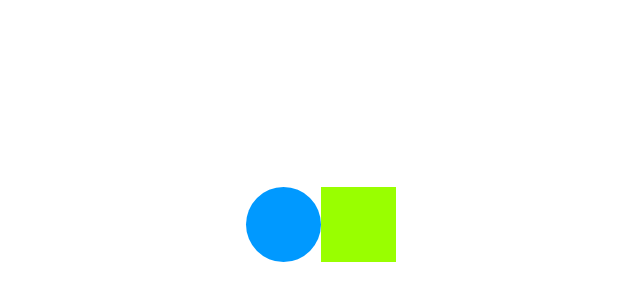
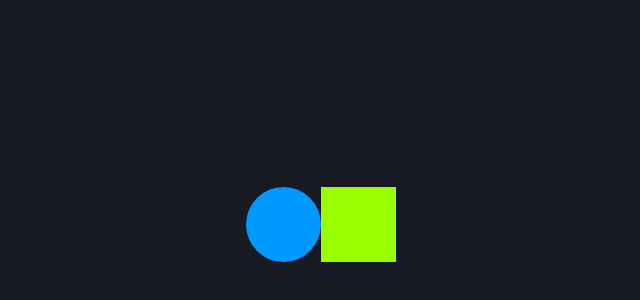
Before and after one commit to tamanchichan/shape-factory, a plain HTML site: page index.html in a window 1280 px wide. Shown: the part 176-476 px from the top of the page, without its empty margins (319-959 px from the left). Drawn offline with Linux system fonts and the light colour scheme.

Commit message:
html styled

```diff
--- a/assets/style/index.css
+++ b/assets/style/index.css
@@ -1,11 +1,22 @@
 @import url('./reset.css');
 
 :root {
+  --body-bg-color: #171a22;
+  --body-color: #fcfcfc;
   --blue: #09f;
   --green: #9f0;
   --orange: #f90;
   --pink: #f09;
   --purple: #90f;
+}
+/* HTML */
+html {
+  text-shadow: 0px 0px 2px #000;
+}
+
+body {
+  background-color: var(--body-bg-color);
+  color: var(--body-color);
 }
 
 /* class */
```
